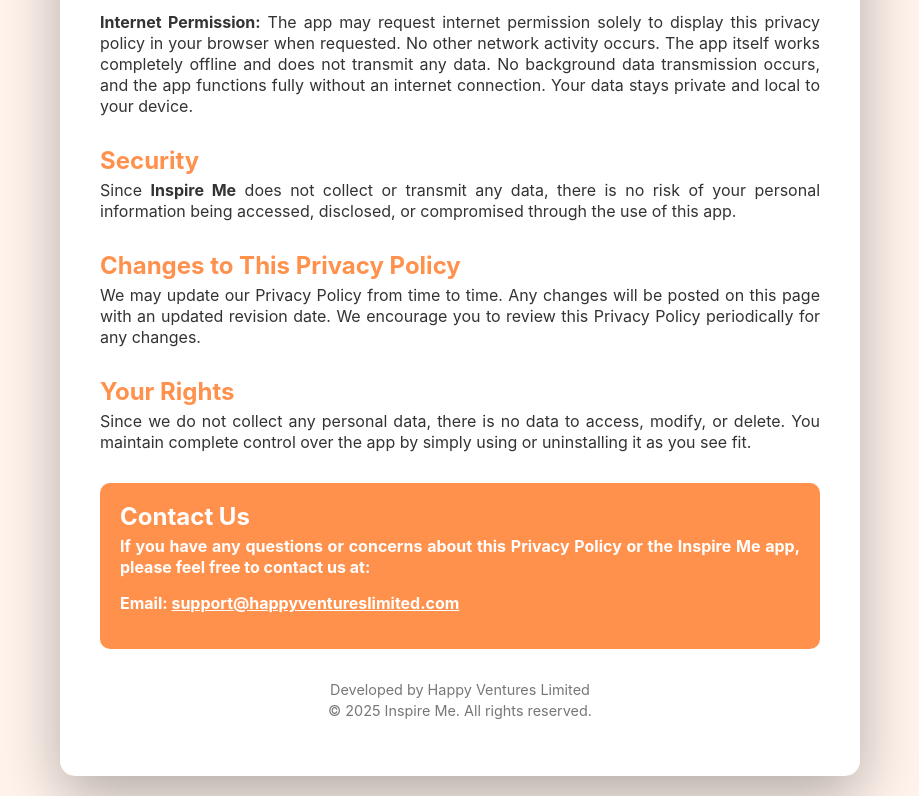
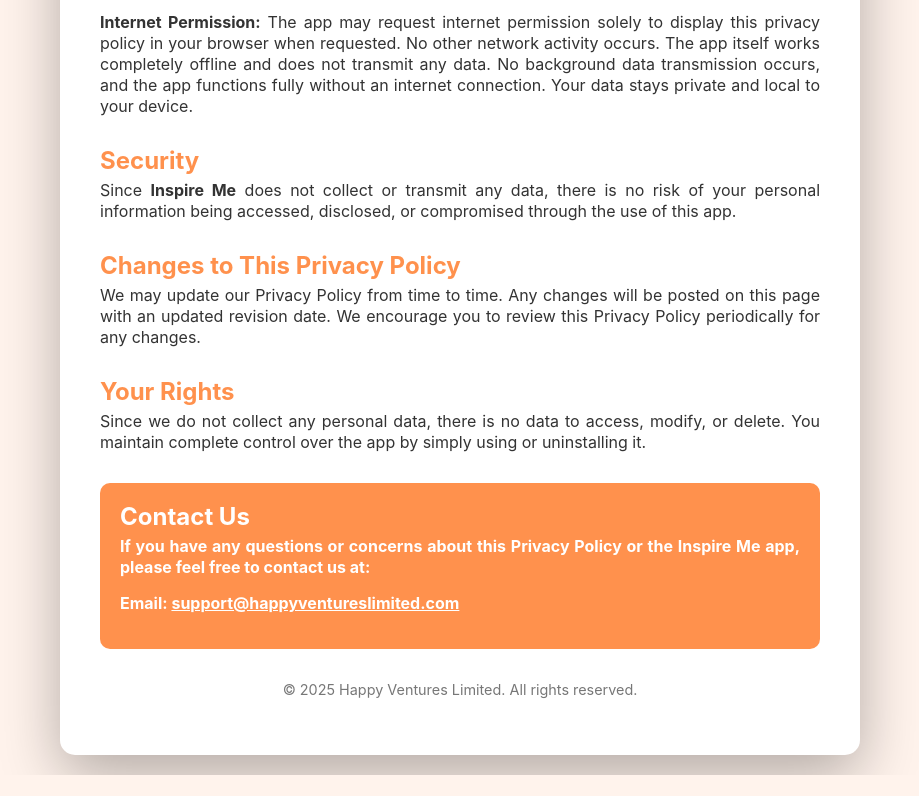
Before and after one commit to happyventureslimited/inspire-me-privacy-policy, a plain HTML site: page privacy-policy.html in a window 1280 px wide. Shown: the part 1348-2144 px from the top of the page, without its empty margins (180-1099 px from the left). After the commit the page ends 2123 px from the top, so only its background shows below. Drawn offline with Linux system fonts and the light colour scheme.

Commit message:
Update privacy-policy.html

```diff
--- a/privacy-policy.html
+++ b/privacy-policy.html
@@ -147,7 +147,7 @@
         <p>We may update our Privacy Policy from time to time. Any changes will be posted on this page with an updated revision date. We encourage you to review this Privacy Policy periodically for any changes.</p>
 
         <h2>Your Rights</h2>
-        <p>Since we do not collect any personal data, there is no data to access, modify, or delete. You maintain complete control over the app by simply using or uninstalling it as you see fit.</p>
+        <p>Since we do not collect any personal data, there is no data to access, modify, or delete. You maintain complete control over the app by simply using or uninstalling it.</p>
 
         <div class="contact">
             <h2>Contact Us</h2>
@@ -156,8 +156,7 @@
         </div>
 
         <p style="margin-top: 30px; text-align: center; color: #777; font-size: 0.9em;">
-            Developed by Happy Ventures Limited<br>
-            © 2025 Inspire Me. All rights reserved.
+            © 2025 Happy Ventures Limited. All rights reserved.
         </p>
     </div>
 </body>
```
